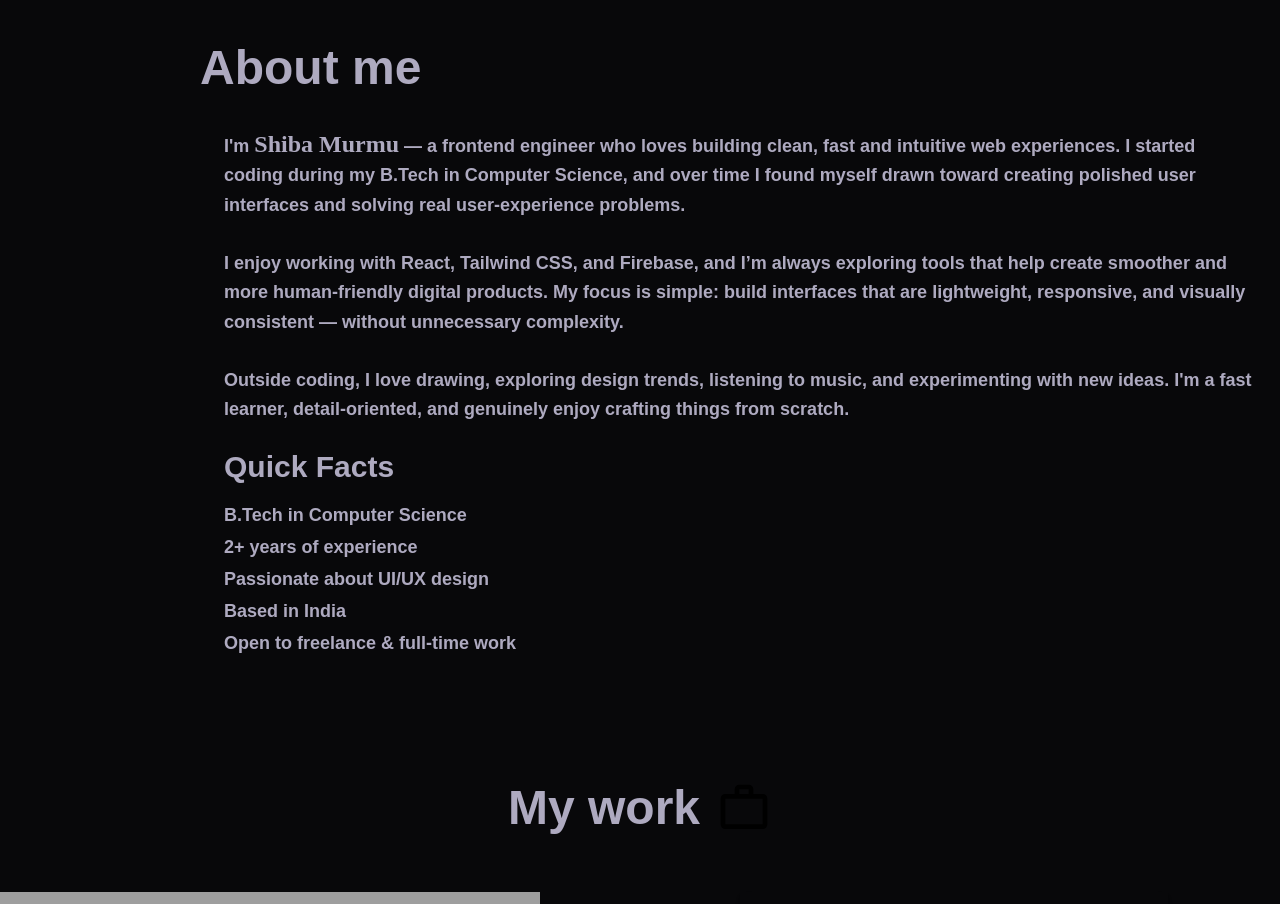
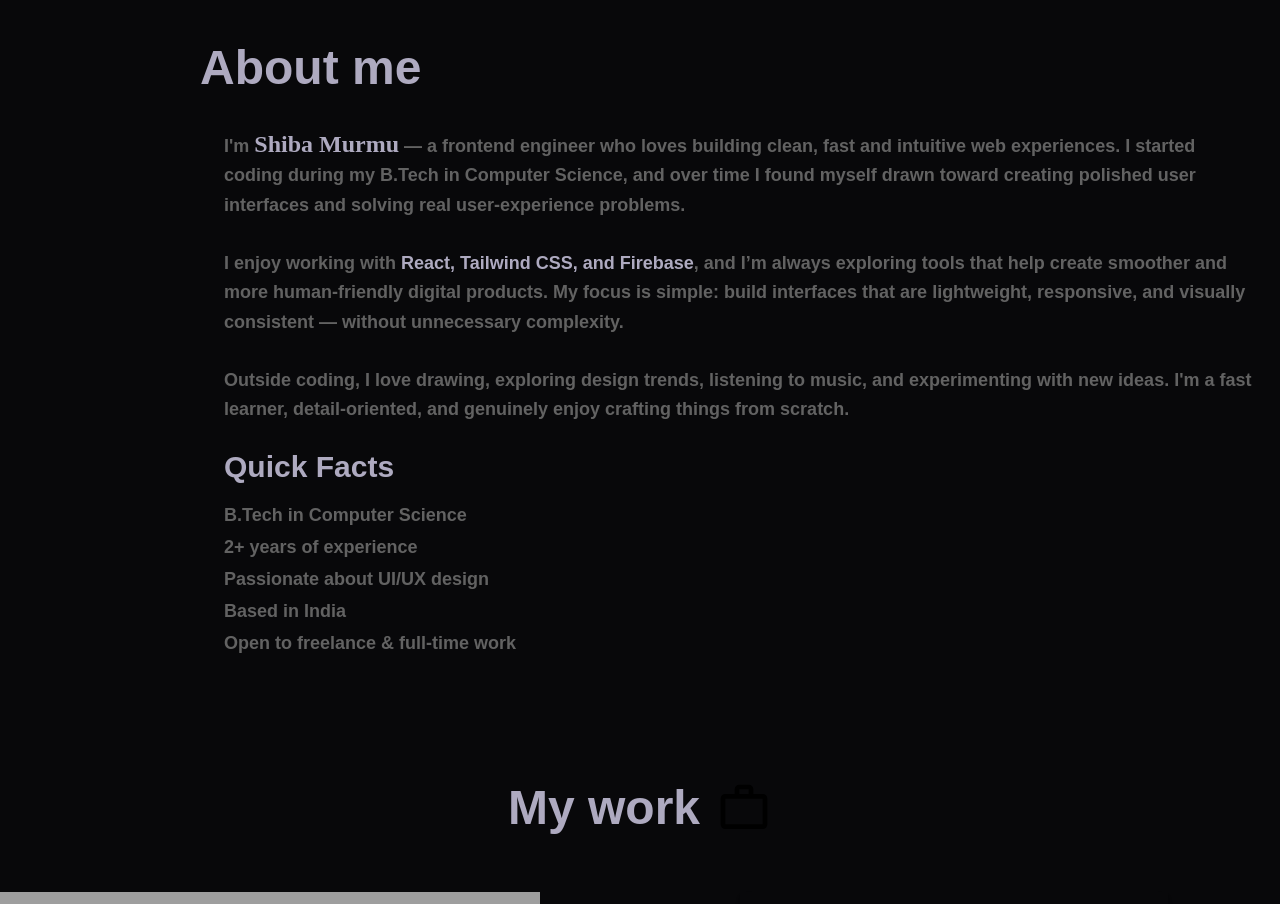
Before and after one commit to shiba-murmu/project-public-portfolio-website, a React (Vite) app: page / in a window 1280 px wide. Shown: the part 980-1884 px from the top of the page. Built offline with nearby package versions, Linux system fonts and the light colour scheme; grey boxes are pictures that could not be loaded; a web font is replaced by a local one.

Commit message:
variable added to the about apge

```diff
--- a/src/pages/about/About.jsx
+++ b/src/pages/about/About.jsx
@@ -12,15 +12,15 @@ function About() {
                     <section id="about" className="p-6 rounded-2xl" style={{ background: '' }}>
                         <div className="mt-3 md:flex md:flex-col md:gap-6">
                             <p
-                                className="text-sm md:text-lg                                                                              md:flex-1 leading-relaxed text-center md:text-left"
+                                className="text-sm md:text-lg text-(--muted-text)                                                                              md:flex-1 leading-relaxed text-center md:text-left"
 
                             >
-                                I'm <span className="font-extrabold heading-text text-xl md:text-2xl ">Shiba Murmu</span> — a frontend engineer who loves building
+                                I'm <span className="font-extrabold heading-text text-xl md:text-2xl text-(--text-color)">Shiba Murmu</span> — a frontend engineer who loves building
                                 clean, fast and intuitive web experiences. I started coding during my B.Tech in Computer
                                 Science, and over time I found myself drawn toward creating polished user interfaces and
                                 solving real user-experience problems.
                                 <br /><br />
-                                I enjoy working with <span className="font-extrabold ">React, Tailwind CSS, and Firebase</span>, and I’m always
+                                I enjoy working with <span className="font-extrabold text-(--text-color)">React, Tailwind CSS, and Firebase</span>, and I’m always
                                 exploring tools that help create smoother and more human-friendly digital products. My focus
                                 is simple: build interfaces that are lightweight, responsive, and visually consistent —
                                 without unnecessary complexity.
@@ -32,7 +32,7 @@ function About() {
 
                             <div className="mt-6 flex flex-col gap-2 justify-center items-center md:justify-start md:items-start md:mt-0 md:w-full">
                                 <h4 className="font-extrabold text-md md:text-3xl mb-2">Quick Facts</h4>
-                                <ol className=" text-center md:text-start list-inside space-y-1 text-sm md:text-lg">
+                                <ol className=" text-(--muted-text) text-center md:text-start list-inside space-y-1 text-sm md:text-lg">
                                     <li>B.Tech in Computer Science</li>
                                     <li>2+ years of experience</li>
                                     <li>Passionate about UI/UX design</li>
```
